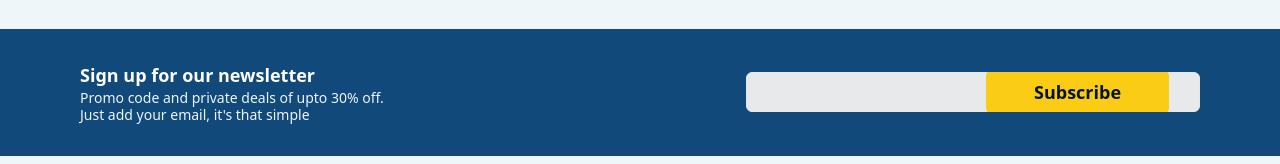
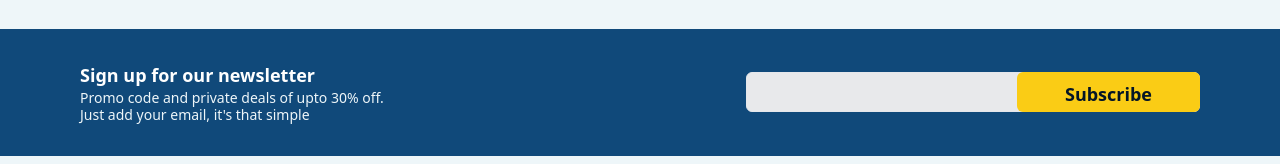
Before and after one commit to Sam516-Dev/my-project, a React (Create React App) app: page / in a window 1280 px wide. Shown: the part 1632-1796 px from the top of the page. Built offline with nearby package versions, Linux system fonts and the light colour scheme.

Commit message:
update
Signed-off-by: Sam516-Dev <samuelnjoroge3455@gmail.com>

```diff
--- a/src/components/SignUp.js
+++ b/src/components/SignUp.js
@@ -14,17 +14,17 @@ export const SignUp = () => {
           Just add your email, it's that simple
         </p>
       </div>
-      <div className="flex justify-between items-center relative overflow-hidden">
+      <div class="relative overflow-hidden">
       <input
       type="text"
-          class="appearance-none border rounded-md  bg-my-gray-color py-2 px-24 text-gray-700 font-normal text-lg leading-tight focus:outline-none focus:shadow-outline"
+      class="appearance-none border rounded-md bg-my-gray-color w-full py-2 px-24 text-gray-700 font-normal text-lg leading-tight focus:outline-none focus:shadow-outline text-left"
       id="username"
     />
-        <button className="bg-yellow-400 text-lg ml-60 rounded-md overflow-hidden font-semibold py-2 px-12 text-my-darker-color absolute ">
-
+  <button class="bg-yellow-400 text-lg rounded-md overflow-hidden font-semibold py-2 px-4 sm:px-12 md:px-12 text-my-darker-color absolute right-0 top-0 bottom-0">
     Subscribe
   </button>
 </div>
+
     </div>
   )
 }
```
Lines whose indentation alone changed are shown as unchanged.
